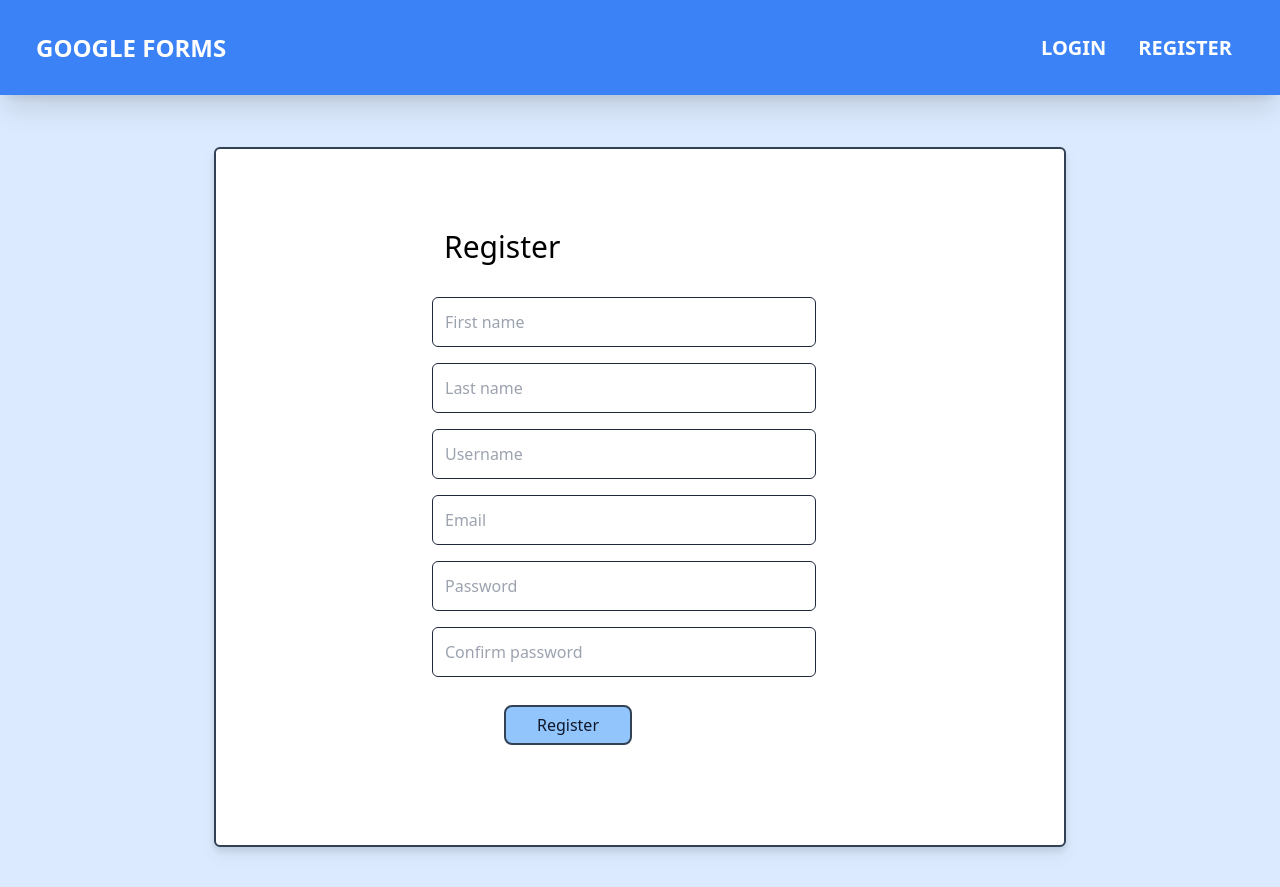
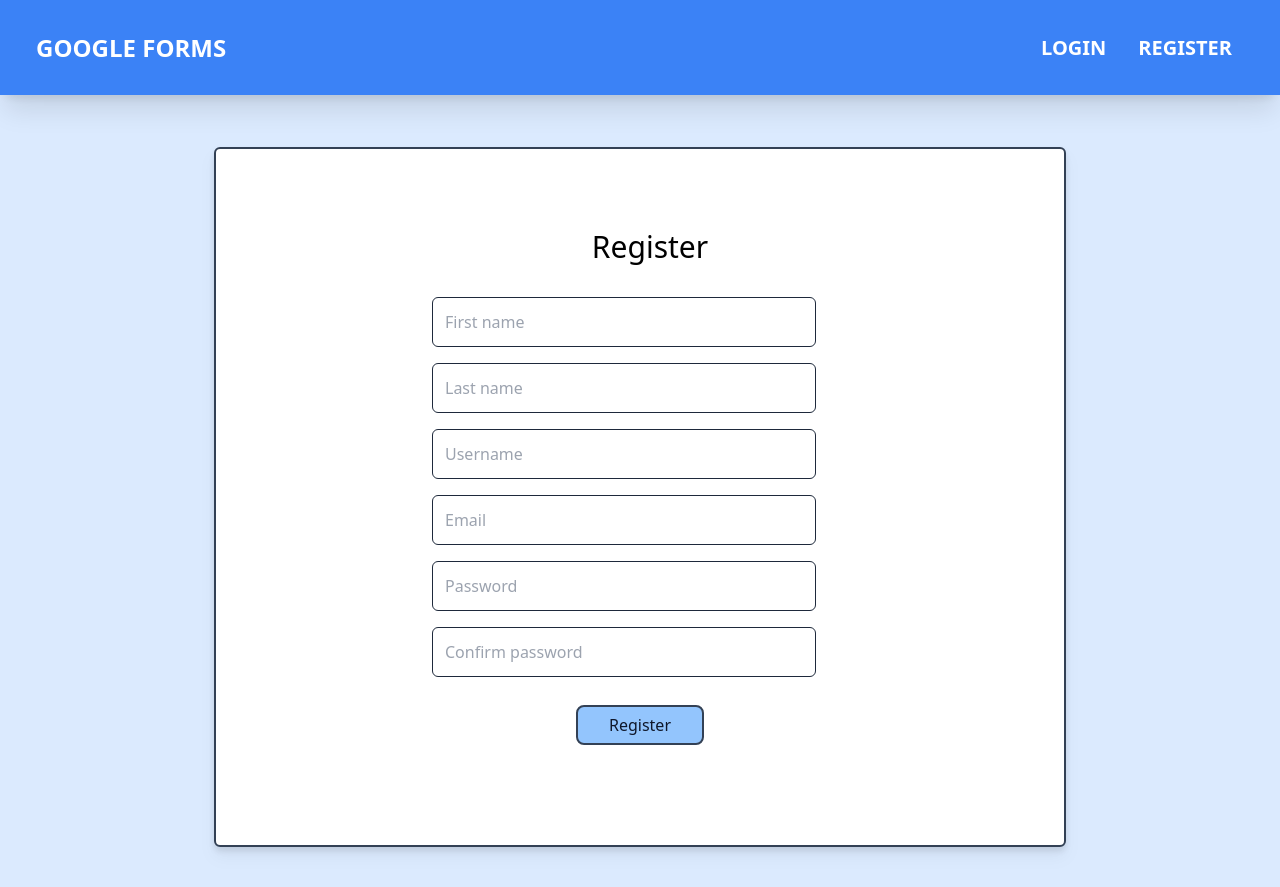
Before and after one commit to noobking321/GoogleFormsCloneClient, a React (Create React App) app: page /register in a window 1280 px wide. Built offline with nearby package versions, Linux system fonts and the light colour scheme.

Commit message:
fixed css for small devices and other small fixes

```diff
--- a/package.json
+++ b/package.json
@@ -7,6 +7,7 @@
     "@testing-library/react": "^12.1.2",
     "@testing-library/user-event": "^13.5.0",
     "axios": "^0.24.0",
+    "dotenv": "^10.0.0",
     "jwt-decode": "^3.1.2",
     "react": "^17.0.2",
     "react-beautiful-dnd": "^13.1.0",
--- a/src/layout/fillForm.js
+++ b/src/layout/fillForm.js
@@ -9,13 +9,14 @@ export default function FillForm(props) {
     if (formId && !data) {
       getForm(formId)
         .then((res) => {
+          console.log(res.data);
           setData(res.data);
         })
         .catch((err) => {
           return err;
         });
     }
-  }, []);
+  }, [data, formId]);
   return (
     <div>
       {data && (
--- a/src/layout/formCreate.js
+++ b/src/layout/formCreate.js
@@ -1,6 +1,7 @@
 import React, { useReducer, useContext, useEffect, useState } from "react";
 import { DragDropContext, Droppable, Draggable } from "react-beautiful-dnd";
 import { BsFillPlusCircleFill, BsFillCheckCircleFill } from "react-icons/bs";
+import { ImSpinner2 } from "react-icons/im";
 import { useNavigate } from "react-router-dom";
 
 import { AuthContext } from "../context/auth";
@@ -34,11 +35,21 @@ export default function FormCreate() {
       })
       .catch((err) => {
         setLoading(false);
+        alert(err.response.data.error);
       });
   };
   return (
     <>
-      {loading && <div>Loading</div>}
+      {loading && (
+        <div className="w-full h-full fixed block top-0 left-0 bg-black opacity-75 z-50">
+          <span
+            className="text-white top-1/2 my-0 mx-auto block relative w-0 h-0"
+            style={{ top: "50%" }}
+          >
+            <ImSpinner2 className="animate-spin text-5xl" />
+          </span>
+        </div>
+      )}
       <div className="md:flex flex-col items-center p-5">
         <FormName formName={state.name} dispatch={dispatch} />
       </div>
--- a/src/layout/login.js
+++ b/src/layout/login.js
@@ -38,7 +38,7 @@ export default function Login() {
   };
   return (
     <div className="md:flex flex-col items-center p-5">
-      <div className=" bg-white border-2 border-slate-700 m-5 rounded-md drop-shadow-lg px-52 py-20">
+      <div className=" bg-white border-2 border-slate-700 m-5 rounded-md drop-shadow-lg md:24 md:px-52 py-20 text-center">
         <div className="text-3xl ml-5">Login</div>
         <br />
         <form>
@@ -55,7 +55,9 @@ export default function Login() {
           {errors && (
             <>
               <br />
-              <div className="ml-5 text-red-500">{errors.username}</div>
+              <div className="ml-5 text-red-500 text-left">
+                {errors.username}
+              </div>
             </>
           )}
           <br />
@@ -72,12 +74,15 @@ export default function Login() {
           {errors && (
             <>
               <br />
-              <div className="ml-5 text-red-500">{errors.password}</div>
+              <div className="ml-5 text-red-500 text-left">
+                {errors.password}
+              </div>
             </>
           )}
           <br />
+          <div className="text-center">
             <button
-            className="m-5 ml-20 rounded-lg bg-blue-300 hover:shadow-lg border-2 border-slate-700 text-slate-900 w-32 h-10"
+              className="m-5 item rounded-lg bg-blue-300 hover:shadow-lg border-2 border-slate-700 text-slate-900 w-32 h-10"
               onClick={submit}
               type="submit"
             >
@@ -87,6 +92,7 @@ export default function Login() {
                 "Login"
               )}
             </button>
+          </div>
         </form>
       </div>
     </div>
--- a/src/layout/register.js
+++ b/src/layout/register.js
@@ -50,7 +50,7 @@ export default function Register() {
   };
   return (
     <div className="md:flex flex-col items-center p-5">
-      <div className="bg-white border-2 border-slate-700 m-5 rounded-md drop-shadow-lg px-52 py-20">
+      <div className="bg-white border-2 border-slate-700 m-5 rounded-md drop-shadow-lg md:24 md:px-52 py-20 text-center">
         <div className="text-3xl ml-5">Register</div>
         <br />
         <form>
@@ -65,7 +65,9 @@ export default function Register() {
             }}
           />
           {errors && (
-            <div className="ml-5 text-red-500">{errors.first_name}</div>
+            <div className="ml-5 text-red-500 text-left">
+              {errors.first_name}
+            </div>
           )}
           <br />
           <input
@@ -79,7 +81,9 @@ export default function Register() {
             }}
           />
           {errors && (
-            <div className="ml-5 text-red-500">{errors.last_name}</div>
+            <div className="ml-5 text-red-500 text-left">
+              {errors.last_name}
+            </div>
           )}
           <br />
           <input
@@ -92,7 +96,9 @@ export default function Register() {
               setUsername(e.target.value);
             }}
           />
-          {errors && <div className="ml-5 text-red-500">{errors.username}</div>}
+          {errors && (
+            <div className="ml-5 text-red-500 text-left">{errors.username}</div>
+          )}
           <br />
           <input
             className="m-2 md:mr-10 text-l border border-slate-800 rounded-md p-3 text-slate-800 outline-0 focus:outline-2 focus:shadow-lg w-96"
@@ -104,7 +110,9 @@ export default function Register() {
               setEmail(e.target.value);
             }}
           />
-          {errors && <div className="ml-5 text-red-500">{errors.email}</div>}
+          {errors && (
+            <div className="ml-5 text-red-500 text-left">{errors.email}</div>
+          )}
           <br />
           <input
             className="m-2 md:mr-10 text-l border border-slate-800 rounded-md p-3 text-slate-800 outline-0 focus:outline-2 focus:shadow-lg w-96"
@@ -116,7 +124,9 @@ export default function Register() {
               setPassword(e.target.value);
             }}
           />
-          {errors && <div className="ml-5 text-red-500">{errors.password}</div>}
+          {errors && (
+            <div className="ml-5 text-red-500 text-left">{errors.password}</div>
+          )}
           <br />
           <input
             className="m-2 md:mr-10 text-l border border-slate-800 rounded-md p-3 text-slate-800 outline-0 focus:outline-2 focus:shadow-lg w-96"
@@ -129,13 +139,14 @@ export default function Register() {
             }}
           />
           {errors && (
-            <div className="ml-5 text-red-500">{errors.confirm_password}</div>
+            <div className="ml-5 text-red-500 text-left">{errors.confirm_password}</div>
           )}
           <br />
+          <div className="text-center">
             <button
-            className="m-5 ml-20 rounded-lg bg-blue-300 hover:shadow-lg border-2 border-slate-700 text-slate-900 w-32 h-10"
+              className="m-5 item rounded-lg bg-blue-300 hover:shadow-lg border-2 border-slate-700 text-slate-900 w-32 h-10"
+              onClick={submit}
               type="submit"
-            onClick={submit}
             >
               {loading ? (
                 <ImSpinner2 className="animate-spin text-xl mx-12" />
@@ -143,6 +154,7 @@ export default function Register() {
                 "Register"
               )}
             </button>
+          </div>
         </form>
       </div>
     </div>
```
Also changed, not shown: 1 other file (tests, documents, lock files or other folders). Lines whose indentation alone changed are shown as unchanged.
